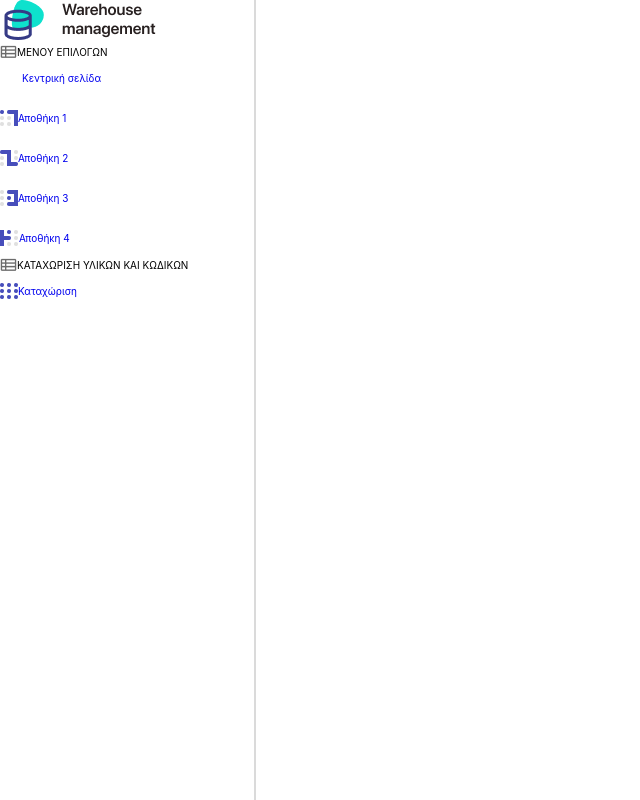
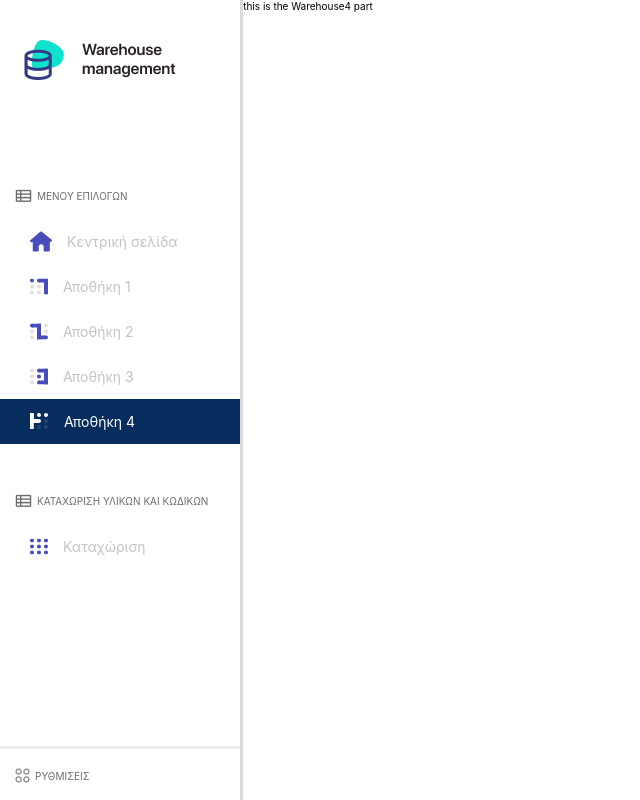
Before and after one commit to masaka222/quintessential, a React app: page /management/warehouse4 in a window 1280 px wide. Shown: the whole page, without its empty margins (0-640 px from the left). Built offline with nearby package versions, Linux system fonts and the light colour scheme; a web font is replaced by a local one.

Commit message:
Use of SVG icons

```diff
--- a/src/App/App.css
+++ b/src/App/App.css
@@ -22,3 +22,9 @@
     font-size: 62.5%; /* So that 1rem = 10px (10px/16px (browsers default) = 62.5% -> 1rem = 10px */
     -webkit-text-size-adjust: 100%; /* Prevent font scaling in landscape while allowing user zoom */
   }
+
+  @font-face {
+    font-family: "SF Pro Display";
+    src: url("//db.onlinewebfonts.com/t/0b51833ff62e4af8acb5fd3e2bf59e97.eot");
+    src: url("//db.onlinewebfonts.com/t/0b51833ff62e4af8acb5fd3e2bf59e97.eot?#iefix") format("embedded-opentype"), url("//db.onlinewebfonts.com/t/0b51833ff62e4af8acb5fd3e2bf59e97.woff2") format("woff2"), url("//db.onlinewebfonts.com/t/0b51833ff62e4af8acb5fd3e2bf59e97.woff") format("woff"), url("//db.onlinewebfonts.com/t/0b51833ff62e4af8acb5fd3e2bf59e97.ttf") format("truetype"), url("//db.onlinewebfonts.com/t/0b51833ff62e4af8acb5fd3e2bf59e97.svg#SF Pro Display") format("svg");
+  }
--- a/src/LoginForm/LoginForm.js
+++ b/src/LoginForm/LoginForm.js
@@ -5,7 +5,7 @@ import { withRouter } from 'react-router-dom';
 class LoginForm extends React.Component {
 
   redirect = () => {
-    this.props.history.push('./management');
+    this.props.history.push('./management/home');
   }
 
   render() {
--- a/src/ManagementPage/ManagementPage.css
+++ b/src/ManagementPage/ManagementPage.css
@@ -2,5 +2,5 @@
     height: 100vh;
     width: 100vw;
     display: grid;
-    grid-template-columns: 20% auto;
+    grid-template-columns: 19% auto;
 }
--- a/src/ManagementPage/ManagementPage.js
+++ b/src/ManagementPage/ManagementPage.js
@@ -15,11 +15,11 @@ function ManagementPage() {
         <BrowserRouter>
             <Sidebar/>
             <Switch>
-                <Route path='/home' component = {Home}/>
-                <Route path='/warehouse1' component = {Warehouse1}/>
-                <Route path='/warehouse2' component = {Warehouse2}/>
-                <Route path='/warehouse3' component = {Warehouse3}/>
-                <Route path='/warehouse4' component = {Warehouse4}/>
+                <Route path='/management/home' component = {Home}/>
+                <Route path='/management/warehouse1' component = {Warehouse1}/>
+                <Route path='/management/warehouse2' component = {Warehouse2}/>
+                <Route path='/management/warehouse3' component = {Warehouse3}/>
+                <Route path='/management/warehouse4' component = {Warehouse4}/>
             </Switch>
         </BrowserRouter>
     </div>
--- /dev/null
+++ b/src/Sidebar/SVGIcon.js
@@ -0,0 +1,139 @@
+import React from "react";
+
+const getViewBox = name => {
+  switch (name) {
+    case "home":
+      return "0 0 22 20";
+    case "one":
+      return "0 0 18 16";
+    case "two":
+      return "0 0 18 16";
+    case "three":
+      return "0 0 18 16";
+    case "four":
+      return "0 0 19 17";
+    case "dots":
+      return "0 0 18 16";
+    default:
+      return "0 0 18 16";
+  }
+};
+
+const getPath = (name, props) => {
+  switch (name) {
+    case "home":
+      return (
+        <path
+          {...props}
+          d="M21.7244 9.75807C22.1232 9.34621 22.0847 8.71494 21.6384 8.34847L11.8063 0.269892C11.36 -0.0965818 10.6445 -0.0889048 10.2077 0.287199L0.342162 8.77919C-0.0947202 9.15529 -0.116163 9.78575 0.294687 10.1868L0.542029 10.4287C0.952378 10.8297 1.61566 10.8775 2.02257 10.5351C2.31437 10.2897 2.75986 10.4972 2.75986 10.8784V18.9922C2.75986 19.5491 3.24042 20 3.83306 20H7.67866C8.27131 20 8.75186 19.5491 8.75186 18.9922V15.0945C8.75186 13.74 9.84991 12.6419 11.2044 12.6419C12.5589 12.6419 13.657 13.74 13.657 15.0945V18.9922C13.6484 19.5487 14.0725 19.9996 14.6651 19.9996H18.7405C19.3331 19.9996 19.8137 19.5487 19.8137 18.9918V10.6324C19.8137 10.3972 20.0872 10.2681 20.2686 10.4178C20.5194 10.6248 21.0461 10.4588 21.4449 10.0466L21.7244 9.75807Z"
+        />
+      );
+    case "one":
+      return (
+      <svg {...props}>
+        <path d="M16 10C14.8954 10 14 9.10457 14 8C14 6.89543 14.8954 6 16 6C17.1046 6 18 6.89543 18 8C18 9.10457 17.1046 10 16 10Z" fill="black" fill-opacity="0.12"/>
+        <path d="M7 8.00003C7 9.1046 7.89543 10 9 10C10.1046 10 11 9.1046 11 8.00003C11 6.89546 10.1046 6.00003 9 6.00003C7.89543 6.00003 7 6.89546 7 8.00003Z" fill="black" fill-opacity="0.12"/>
+        <path d="M2 10C0.89543 10 0 9.1046 0 8.00003C0 6.89546 0.89543 6.00003 2 6.00003C3.10457 6.00003 4 6.89546 4 8.00003C4 9.1046 3.10457 10 2 10Z" fill="black" fill-opacity="0.12"/>
+        <path d="M16 16C14.8954 16 14 15.1046 14 14C14 12.8954 14.8954 12 16 12C17.1046 12 18 12.8954 18 14C18 15.1046 17.1046 16 16 16Z" fill="black" fill-opacity="0.12"/>
+        <path d="M0 14.0001C0 15.1046 0.89543 16.0001 2 16.0001C3.10457 16.0001 4 15.1046 4 14.0001C4 12.8955 3.10457 12.0001 2 12.0001C0.89543 12.0001 0 12.8955 0 14.0001Z" fill="black" fill-opacity="0.12"/>
+        <path d="M9 16C7.89543 16 7 15.1046 7 14C7 12.8954 7.89543 12 9 12C10.1046 12 11 12.8954 11 14C11 15.1046 10.1046 16 9 16Z" fill="black" fill-opacity="0.12"/>
+        <path d="M14 2C14 3.10457 14.8954 4 16 4C17.1046 4 18 3.10457 18 2C18 0.89543 17.1046 0 16 0C14.8954 0 14 0.89543 14 2Z" fill="#474EBB"/>
+        <path d="M9 4C7.89543 4 7 3.10457 7 2C7 0.89543 7.89543 0 9 0C10.1046 0 11 0.89543 11 2C11 3.10457 10.1046 4 9 4Z" fill="#474EBB"/>
+        <path d="M0 2C0 3.10457 0.89543 4 2 4C3.10457 4 4 3.10457 4 2C4 0.89543 3.10457 0 2 0C0.89543 0 0 0.89543 0 2Z" fill="#474EBB"/>
+        <path d="M14 15.9C14 15.9552 14.0448 16 14.1 16H17.9C17.9552 16 18 15.9552 18 15.9V0.1C18 0.0447719 17.9552 0 17.9 0H9.1C9.04477 0 9 0.0447715 9 0.1V3.9C9 3.95523 9.04477 4 9.1 4H13.9C13.9552 4 14 4.04477 14 4.1V15.9Z" fill="#474EBB"/>
+      </svg>
+        );
+    case "two":
+      return (
+        <svg {...props}>
+          <path d="M16 4C14.8954 4 14 3.10457 14 2C14 0.895431 14.8954 0 16 0C17.1046 0 18 0.895431 18 2C18 3.10457 17.1046 4 16 4Z" fill="black" fill-opacity="0.12"/>
+          <path d="M7 2.00003C7 3.1046 7.89543 4.00003 9 4.00003C10.1046 4.00003 11 3.1046 11 2.00003C11 0.895462 10.1046 3.16799e-05 9 3.16799e-05C7.89543 3.16799e-05 7 0.895462 7 2.00003Z" fill="black" fill-opacity="0.12"/>
+          <path d="M2 4.00003C0.89543 4.00003 0 3.1046 0 2.00003C0 0.895462 0.89543 3.16799e-05 2 3.16799e-05C3.10457 3.16799e-05 4 0.895462 4 2.00003C4 3.1046 3.10457 4.00003 2 4.00003Z" fill="black" fill-opacity="0.12"/>
+          <path d="M16 9.99997C14.8954 9.99997 14 9.10454 14 7.99997C14 6.8954 14.8954 5.99997 16 5.99997C17.1046 5.99997 18 6.8954 18 7.99997C18 9.10454 17.1046 9.99997 16 9.99997Z" fill="black" fill-opacity="0.12"/>
+          <path d="M0 14.0001C0 15.1047 0.89543 16.0001 2 16.0001C3.10457 16.0001 4 15.1047 4 14.0001C4 12.8955 3.10457 12.0001 2 12.0001C0.89543 12.0001 0 12.8955 0 14.0001Z" fill="black" fill-opacity="0.12"/>
+          <path d="M9 16.0001C7.89543 16.0001 7 15.1046 7 14.0001C7 12.8955 7.89543 12.0001 9 12.0001C10.1046 12.0001 11 12.8955 11 14.0001C11 15.1046 10.1046 16.0001 9 16.0001Z" fill="black" fill-opacity="0.12"/>
+          <path d="M9 10.0001C7.89543 10.0001 7 9.10463 7 8.00006C7 6.89549 7.89543 6.00006 9 6.00006C10.1046 6.00006 11 6.89549 11 8.00006C11 9.10463 10.1046 10.0001 9 10.0001Z" fill="#E0E0E0"/>
+          <path d="M0 8.00006C0 9.10463 0.89543 10.0001 2 10.0001C3.10457 10.0001 4 9.10463 4 8.00006C4 6.89549 3.10457 6.00006 2 6.00006C0.89543 6.00006 0 6.89549 0 8.00006Z" fill="#E0E0E0"/>
+          <path d="M14 14C14 15.1046 14.8954 16 16 16C17.1046 16 18 15.1046 18 14C18 12.8954 17.1046 12 16 12C14.8954 12 14 12.8954 14 14Z" fill="#474EBB"/>
+          <path d="M0 2C0 3.10457 0.89543 4 2 4C3.10457 4 4 3.10457 4 2C4 0.89543 3.10457 0 2 0C0.89543 0 0 0.89543 0 2Z" fill="#474EBB"/>
+          <path d="M7 15.9C7 15.9552 7.04477 16 7.1 16H10.9C10.9552 16 11 15.9552 11 15.9V0.1C11 0.0447719 10.9552 0 10.9 0H2.1C2.04477 0 2 0.0447715 2 0.1V3.9C2 3.95523 2.04477 4 2.1 4H6.9C6.95523 4 7 4.04477 7 4.1V15.9Z" fill="#474EBB"/>
+          <path d="M11 0.1C11 0.0447721 10.9552 0 10.9 0H7.1C7.04477 0 7 0.0447712 7 0.1L7 15.9C7 15.9552 7.04477 16 7.1 16L15.9 16C15.9552 16 16 15.9552 16 15.9V12.1C16 12.0448 15.9552 12 15.9 12L11.1 12C11.0448 12 11 11.9552 11 11.9L11 0.1Z" fill="#474EBB"/>
+        </svg>
+      );
+    case "three":
+      return (
+        <svg {...props}>
+          <path d="M16.0001 4.00003C14.8955 4.00003 14.0001 3.1046 14.0001 2.00003C14.0001 0.895461 14.8955 3.05176e-05 16.0001 3.05176e-05C17.1046 3.05176e-05 18.0001 0.895461 18.0001 2.00003C18.0001 3.1046 17.1046 4.00003 16.0001 4.00003Z" fill="black" fill-opacity="0.12"/>
+          <path d="M7.00006 2.00006C7.00006 3.10463 7.89549 4.00006 9.00006 4.00006C10.1046 4.00006 11.0001 3.10463 11.0001 2.00006C11.0001 0.895493 10.1046 6.21974e-05 9.00006 6.21974e-05C7.89549 6.21974e-05 7.00006 0.895493 7.00006 2.00006Z" fill="black" fill-opacity="0.12"/>
+          <path d="M2.00006 4.00006C0.895491 4.00006 6.10352e-05 3.10463 6.10352e-05 2.00006C6.10352e-05 0.895493 0.895491 6.21974e-05 2.00006 6.21974e-05C3.10463 6.21974e-05 4.00006 0.895493 4.00006 2.00006C4.00006 3.10463 3.10463 4.00006 2.00006 4.00006Z" fill="black" fill-opacity="0.12"/>
+          <path d="M16 10.0001C14.8954 10.0001 14 9.10463 14 8.00006C14 6.89549 14.8954 6.00006 16 6.00006C17.1046 6.00006 18 6.89549 18 8.00006C18 9.10463 17.1046 10.0001 16 10.0001Z" fill="black" fill-opacity="0.12"/>
+          <path d="M0 8.00012C0 9.10469 0.89543 10.0001 2 10.0001C3.10457 10.0001 4 9.10469 4 8.00012C4 6.89555 3.10457 6.00012 2 6.00012C0.89543 6.00012 0 6.89555 0 8.00012Z" fill="black" fill-opacity="0.12"/>
+          <path d="M9 10.0001C7.89543 10.0001 7 9.10463 7 8.00006C7 6.89549 7.89543 6.00006 9 6.00006C10.1046 6.00006 11 6.89549 11 8.00006C11 9.10463 10.1046 10.0001 9 10.0001Z" fill="black" fill-opacity="0.12"/>
+          <path d="M14 14.0001C14 15.1047 14.8954 16.0001 16 16.0001C17.1046 16.0001 18 15.1047 18 14.0001C18 12.8956 17.1046 12.0001 16 12.0001C14.8954 12.0001 14 12.8956 14 14.0001Z" fill="#474EBB"/>
+          <path d="M9 16.0001C7.89543 16.0001 7 15.1047 7 14.0001C7 12.8956 7.89543 12.0001 9 12.0001C10.1046 12.0001 11 12.8956 11 14.0001C11 15.1047 10.1046 16.0001 9 16.0001Z" fill="#474EBB"/>
+          <path d="M7 2C7 3.10457 7.89543 4 9 4C10.1046 4 11 3.10457 11 2C11 0.89543 10.1046 0 9 0C7.89543 0 7 0.89543 7 2Z" fill="#474EBB"/>
+          <path d="M0 14C0 15.1046 0.89543 16 2 16C3.10457 16 4 15.1046 4 14C4 12.8954 3.10457 12 2 12C0.89543 12 0 12.8954 0 14Z" fill="#E0E0E0"/>
+          <path d="M7 8.00003C7 9.1046 7.89543 10 9 10C10.1046 10 11 9.1046 11 8.00003C11 6.89546 10.1046 6.00003 9 6.00003C7.89543 6.00003 7 6.89546 7 8.00003Z" fill="#474EBB"/>
+          <path d="M14.231 15.8914C14.231 15.9466 14.2758 15.9914 14.331 15.9914H17.9C17.9552 15.9914 18 15.9466 18 15.8914V0.1C18 0.0447716 17.9552 0 17.9 0L9.1 0C9.04477 0 9 0.0447715 9 0.1V3.89785C9 3.95308 9.04477 3.99785 9.1 3.99785H14.131C14.1863 3.99785 14.231 4.04262 14.231 4.09785V15.8914Z" fill="#474EBB"/>
+          <path d="M14 0.100288C14 0.0449648 14.0449 0.000153542 14.1002 0.000288963L17.4002 0.0083456C17.4554 0.00848007 17.5 0.0532122 17.5 0.108345V15.8999C17.5 15.9552 17.4552 16 17.3999 15.9999L9.0999 15.9916C9.04471 15.9915 9 15.9467 9 15.8916V12.0936C9 12.0384 9.04477 11.9936 9.1 11.9936H13.9C13.9552 11.9936 14 11.9488 14 11.8936V0.100288Z" fill="#474EBB"/>
+      </svg>
+      );
+    case "four":
+      return (
+        <svg {...props}>
+          <path d="M2.00091 12.0013C3.10548 12.0012 4.00098 12.8966 4.00107 14.0012C4.00115 15.1057 3.10579 16.0012 2.00122 16.0013C0.89665 16.0014 0.00115212 15.106 0.00106751 14.0015C0.000982905 12.8969 0.896344 12.0014 2.00091 12.0013Z" fill="black" fill-opacity="0.12"/>
+          <path d="M11.0011 14.0006C11.001 12.896 10.1055 12.0007 9.00091 12.0007C7.89634 12.0008 7.00098 12.8963 7.00107 14.0009C7.00115 15.1055 7.89665 16.0008 9.00122 16.0007C10.1058 16.0007 11.0012 15.1052 11.0011 14.0006Z" fill="black" fill-opacity="0.12"/>
+          <path d="M16.0009 12.0002C17.1055 12.0001 18.001 12.8955 18.0011 14.0001C18.0012 15.1046 17.1058 16.0001 16.0012 16.0002C14.8967 16.0003 14.0012 15.1049 14.0011 14.0004C14.001 12.8958 14.8963 12.0003 16.0009 12.0002Z" fill="black" fill-opacity="0.12"/>
+          <path d="M2.00049 6.00129C3.10506 6.0012 4.00056 6.89656 4.00064 8.00113C4.00072 9.1057 3.10536 10.0012 2.00079 10.0013C0.896223 10.0014 0.000724871 9.10601 0.000640265 8.00144C0.000555659 6.89687 0.895917 6.00137 2.00049 6.00129Z" fill="black" fill-opacity="0.12"/>
+          <path d="M18.0006 8C18.0006 6.89543 17.1051 6.00007 16.0005 6.00015C14.8959 6.00024 14.0006 6.89574 14.0006 8.00031C14.0007 9.10488 14.8962 10.0002 16.0008 10.0002C17.1054 10.0001 18.0007 9.10457 18.0006 8Z" fill="black" fill-opacity="0.12"/>
+          <path d="M9.00049 6.00075C10.1051 6.00066 11.0006 6.89603 11.0006 8.0006C11.0007 9.10517 10.1054 10.0007 9.00079 10.0008C7.89622 10.0008 7.00072 9.10547 7.00064 8.0009C7.00056 6.89633 7.89592 6.00083 9.00049 6.00075Z" fill="black" fill-opacity="0.12"/>
+          <path d="M4.00021 2.00107C4.00013 0.896501 3.10463 0.00113882 2.00006 0.00122342C0.895491 0.00130803 0.000128413 0.896807 0.000213019 2.00138C0.000297624 3.10595 0.895798 4.00131 2.00037 4.00122C3.10494 4.00114 4.0003 3.10564 4.00021 2.00107Z" fill="#474EBB"/>
+          <path d="M9.00006 0.00068725C10.1046 0.000602644 11.0001 0.895965 11.0002 2.00053C11.0003 3.1051 10.1049 4.0006 9.00037 4.00069C7.8958 4.00077 7.0003 3.10541 7.00021 2.00084C7.00013 0.896271 7.89549 0.000771855 9.00006 0.00068725Z" fill="#474EBB"/>
+          <path d="M18.0002 2.00012C18.0001 0.895553 17.1046 0.000190657 16.0001 0.000275262C14.8955 0.000359868 14.0001 0.895859 14.0002 2.00043C14.0003 3.105 14.8958 4.00036 16.0004 4.00028C17.1049 4.00019 18.0003 3.10469 18.0002 2.00012Z" fill="#E0E0E0"/>
+          <path d="M11.0006 8.00063C11.0006 6.89606 10.1051 6.00069 9.00049 6.00078C7.89592 6.00086 7.00056 6.89636 7.00064 8.00093C7.00072 9.1055 7.89622 10.0009 9.00079 10.0008C10.1054 10.0007 11.0007 9.1052 11.0006 8.00063Z" fill="#474EBB"/>
+          <path d="M3.76905 0.109795C3.76904 0.0545664 3.72427 0.00979862 3.66904 0.00980285L0.100071 0.0100762C0.0448428 0.0100804 7.4832e-05 0.0548551 7.90624e-05 0.110084L0.00128862 15.9015C0.00129285 15.9567 0.0460682 16.0015 0.101297 16.0015L3.67031 16.0012C3.72554 16.0012 3.77031 15.9564 3.7703 15.9012L3.77 12.0033L3.76905 0.109795Z" fill="#474EBB"/>
+          <path d="M3.76953 0.600015C3.76953 0.544787 3.72475 0.500019 3.66952 0.500023L0.100555 0.500296C0.0453259 0.500301 0.000558133 0.545075 0.000562364 0.600304L0.00127408 9.8921C0.00127831 9.94733 0.0460529 9.9921 0.101282 9.99209L8.90128 9.99142C8.95651 9.99141 9.00128 9.94664 9.00127 9.89141L9.00098 6.09356C9.00098 6.03833 8.9562 5.99356 8.90098 5.99356L3.86994 5.99395C3.81471 5.99395 3.76994 5.94919 3.76994 5.89396L3.76953 0.600015Z" fill="#474EBB"/>
+        </svg>
+      );
+    case "dots":
+      return (
+        <svg {...props}>
+          <path d="M16 10C14.8954 10 14 9.10457 14 8C14 6.89543 14.8954 6 16 6C17.1046 6 18 6.89543 18 8C18 9.10457 17.1046 10 16 10Z" fill="#474EBB"/>
+          <path d="M7 8.00003C7 9.1046 7.89543 10 9 10C10.1046 10 11 9.1046 11 8.00003C11 6.89546 10.1046 6.00003 9 6.00003C7.89543 6.00003 7 6.89546 7 8.00003Z" fill="#474EBB"/>
+          <path d="M2 10C0.89543 10 0 9.1046 0 8.00003C0 6.89546 0.89543 6.00003 2 6.00003C3.10457 6.00003 4 6.89546 4 8.00003C4 9.1046 3.10457 10 2 10Z" fill="#474EBB"/>
+          <path d="M16 16C14.8954 16 14 15.1046 14 14C14 12.8954 14.8954 12 16 12C17.1046 12 18 12.8954 18 14C18 15.1046 17.1046 16 16 16Z" fill="#474EBB"/>
+          <path d="M0 14.0001C0 15.1046 0.89543 16.0001 2 16.0001C3.10457 16.0001 4 15.1046 4 14.0001C4 12.8955 3.10457 12.0001 2 12.0001C0.89543 12.0001 0 12.8955 0 14.0001Z" fill="#474EBB"/>
+          <path d="M9 16C7.89543 16 7 15.1046 7 14C7 12.8954 7.89543 12 9 12C10.1046 12 11 12.8954 11 14C11 15.1046 10.1046 16 9 16Z" fill="#474EBB"/>
+          <path d="M14 2C14 3.10457 14.8954 4 16 4C17.1046 4 18 3.10457 18 2C18 0.89543 17.1046 0 16 0C14.8954 0 14 0.89543 14 2Z" fill="#474EBB"/>
+          <path d="M9 4C7.89543 4 7 3.10457 7 2C7 0.89543 7.89543 0 9 0C10.1046 0 11 0.89543 11 2C11 3.10457 10.1046 4 9 4Z" fill="#474EBB"/>
+          <path d="M0 2C0 3.10457 0.89543 4 2 4C3.10457 4 4 3.10457 4 2C4 0.89543 3.10457 0 2 0C0.89543 0 0 0.89543 0 2Z" fill="#474EBB"/>
+        </svg>
+      );
+    default:
+      return <path />;
+  }
+};
+
+const SVGIcon = ({
+  name = "",
+  style = {},
+  fill = "#000",
+  viewBox = "",
+  width = "100%",
+  className = "",
+  height = "100%"
+}) => (
+  <svg
+    width={width}
+    style={style}
+    height={height}
+    className={className}
+    xmlns="http://www.w3.org/2000/svg"
+    viewBox={viewBox || getViewBox(name)}
+    xmlnsXlink="http://www.w3.org/1999/xlink"
+  >
+    {getPath(name, { fill })}
+  </svg>
+);
+
+export default SVGIcon;
--- a/src/Sidebar/Sidebar.css
+++ b/src/Sidebar/Sidebar.css
@@ -1,19 +1,55 @@
 .Sidebar{
-    border-right: .2rem solid #DADADA;
+    border-right: .3rem solid #DADADA;
+    position: relative;
 }
 
-.Sidebar_menu{
+.Sidebar_menu,
+.Sidebar_settings{
     display: flex;
     align-items: center;
     justify-content: flex-start;
+    margin: 5rem 0 1.7rem 0;
 }
+
+.Sidebar_settings{
+    position: absolute;
+    bottom: 0;
+    left: 0;
+    width: 100%;
+    border-top: .3rem solid rgba(0, 0, 0, 0.07);
+    padding-top: 1.9rem;
+}
+
+.Sidebar_logo{
+    margin: 4rem 0 5.4rem 2rem;
+}
+
+.menuIcon{
+    margin: 0 .5rem 0 1.5rem;
+}
+
+.menuText{
+    color:rgba(0, 0, 0, 0.58);
+    font-family: SF Pro Display;
+}
+
+.Sidebar_icon{
+    margin: 0 1.5rem 0 3rem;
+}
+
+.Sidebar_text{
+    font-size: 1.4rem;
+    font-family: SF Pro Display;
+    color: #C4C4C4;
+}
+
 .shape{
     display: flex;
     align-items: center;
     justify-content: flex-start;
 
     width: 100%;
-    height: 4rem;
+    height: 4.5rem;
 
     transition: all .3s cubic-bezier(0,0,0,.5);
 }
@@ -22,7 +58,20 @@
     background-color: #072C5E;
 }
 
+.is-active .Sidebar_text{
+    color: white;
+}
+
 .shape:hover{
     background-color: #072C5E;
     cursor: pointer;
 }
+
+.shape:hover .Sidebar_text{
+    color: white;
+}
+
+.shape:hover .Sidebar_icon,
+.is-active .Sidebar_icon{
+    filter: brightness(0) invert(1);
+}
--- a/src/Sidebar/Sidebar.js
+++ b/src/Sidebar/Sidebar.js
@@ -1,71 +1,76 @@
 import React from 'react';
+import { NavLink } from 'react-router-dom';
+
 import './Sidebar.css';
-import { NavLink } from 'react-router-dom';
+
 import logo from './logo.png';
 import menuIcon from './menuIcon.jpg';
-import homeIcon from './homeIcon.png';
-import icon1 from './icon1.png';
-import icon2 from './icon2.png';
-import icon3 from './icon3.png';
-import icon4 from './icon4.png';
-import kataxwrish from './kataxwrish.png';
+import settingsIcon from './settingsIcon.png';
+
+import SVGIcon from "./SVGIcon";
+
 
 
 function Sidebar() {
   return (
     <div className="Sidebar">
-      <img alt="logo" className='Sidebar_image' src={logo}/>
+      <img alt="logo" className='Sidebar_logo' src={logo}/>
       <div className='Sidebar_menu'>
-        <img alt="menuIcon" src={menuIcon}/>
-        <p>ΜΕΝΟΥ ΕΠΙΛΟΓΩΝ</p>
+        <img alt="menuIcon" src={menuIcon} className='menuIcon'/>
+        <div className='menuText'>ΜΕΝΟΥ ΕΠΙΛΟΓΩΝ</div>
       </div>
 
-          <NavLink activeClassName = 'is-active' to='/home'>
+          <NavLink activeClassName = 'is-active' to='/management/home'>
             <figure className='shape'>
-              <img alt="homeIcon" src={homeIcon}/>
-              <div> Κεντρική σελίδα </div>
+              <SVGIcon className='Sidebar_icon' name="home" width={22} fill={'#474EBB'} />
+              <div className='Sidebar_text'> Κεντρική σελίδα </div>
             </figure>
           </NavLink>
 
-          <NavLink activeClassName = 'is-active' to='/warehouse1'>
+          <NavLink activeClassName = 'is-active' to='/management/warehouse1'>
             <figure className='shape'>
-              <img alt="icon1" src={icon1}/>
-              <div> Αποθήκη 1 </div>
+              <SVGIcon className='Sidebar_icon' name="one" width={18} />
+              <div className='Sidebar_text'> Αποθήκη 1 </div>
             </figure>
           </NavLink>
 
-          <NavLink activeClassName = 'is-active' to='/warehouse2'>
+          <NavLink activeClassName = 'is-active' to='/management/warehouse2'>
             <figure className='shape'>
-              <img alt="icon2" src={icon2}/>
-              <div> Αποθήκη 2 </div>
+              <SVGIcon className='Sidebar_icon' name="two" width={18} />
+              <div className='Sidebar_text'> Αποθήκη 2 </div>
           </figure>
           </NavLink>
 
-          <NavLink activeClassName = 'is-active' to='/warehouse3'>
+          <NavLink activeClassName = 'is-active' to='/management/warehouse3'>
             <figure className='shape'>
-            <img alt="icon3" src={icon3}/>
-            <div> Αποθήκη 3 </div>
+              <SVGIcon className='Sidebar_icon' name="three" width={18} />
+              <div className='Sidebar_text'> Αποθήκη 3 </div>
             </figure>
           </NavLink>
 
-          <NavLink activeClassName = 'is-active' to='/warehouse4'>
+          <NavLink activeClassName = 'is-active' to='/management/warehouse4'>
             <figure className='shape'>
-            <img alt="icon4" src={icon4}/>
-            <div> Αποθήκη 4 </div>
+              <SVGIcon className='Sidebar_icon' name="four" width={19} />
+              <div className='Sidebar_text'> Αποθήκη 4 </div>
             </figure>
           </NavLink>
 
 
       <div className='Sidebar_menu'>
-        <img alt="menuIcon" src={menuIcon}/>
-        <p>ΚΑΤΑΧΩΡΙΣΗ ΥΛΙΚΩΝ ΚΑΙ ΚΩΔΙΚΩΝ</p>
+        <img alt="menuIcon" src={menuIcon} className='menuIcon'/>
+        <div className='menuText'>ΚΑΤΑΧΩΡΙΣΗ ΥΛΙΚΩΝ ΚΑΙ ΚΩΔΙΚΩΝ</div>
       </div>
       <NavLink activeClassName = 'is-active' to='/insert'>
         <figure className='shape'>
-              <img alt="kataxwrish" src={kataxwrish}/>
-              <div> Καταχώριση </div>
+          <SVGIcon className='Sidebar_icon' name="dots" width={18} />
+          <div className='Sidebar_text'> Καταχώριση </div>
         </figure>
       </NavLink>
+
+      <div className='Sidebar_settings'>
+        <img alt="settingsIcon" src={settingsIcon} className='menuIcon'/>
+        <div className='menuText'>ΡΥΘΜΙΣΕΙΣ</div>
+      </div>
     </div>
   );
 }
```
Also changed, not shown: src/Sidebar/homeIcon.png (deleted), src/Sidebar/icon1.png (deleted), src/Sidebar/icon2.png (deleted), src/Sidebar/icon3.png (deleted), src/Sidebar/icon4.png (deleted), src/Sidebar/kataxwrish.png (deleted), src/Sidebar/settingsIcon.png (added). Lines whose indentation alone changed are shown as unchanged.
